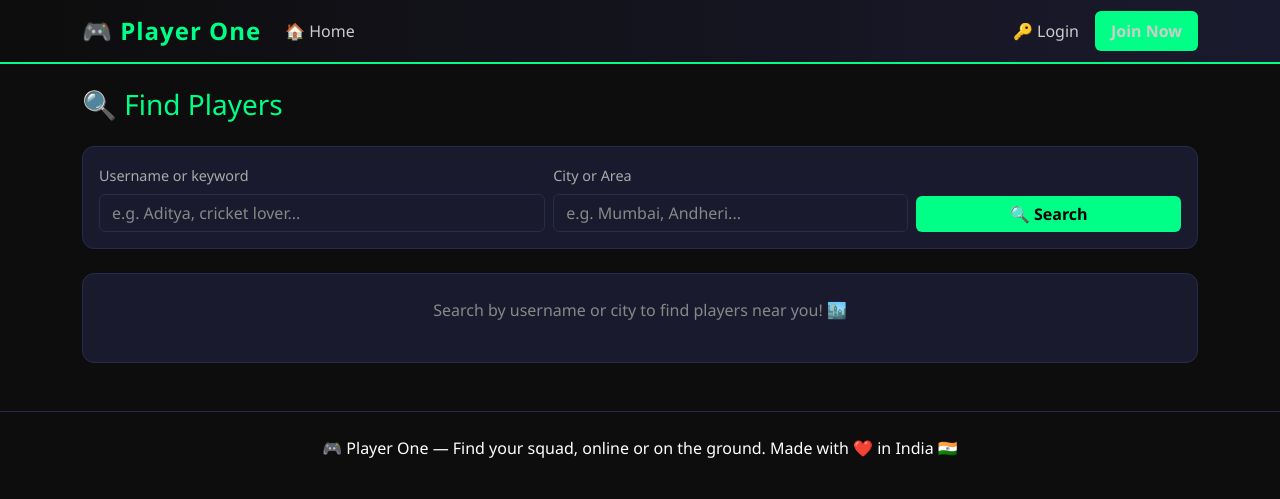
After one commit to AdityaLakhiwal22/PlayerOne, a Django app: page /search/ in a window 1280 px wide. The commit adds this page. Shown: the top 499 px of the page. Run offline with Django 4.2, Linux system fonts and the light colour scheme.

Commit message:
Add player search

```diff
--- /dev/null
+++ b/games/templates/games/search_players.html
@@ -0,0 +1,79 @@
+{% extends 'base.html' %}
+{% block title %}Find Players — Player One{% endblock %}
+
+{% block content %}
+<h3 style="color:#00ff87;" class="mb-4">🔍 Find Players</h3>
+
+<div class="card p-3 mb-4">
+    <form method="get" class="row g-2 align-items-end">
+        <div class="col-md-5">
+            <label class="form-label">Username or keyword</label>
+            <input type="text" name="q" class="form-control" placeholder="e.g. Aditya, cricket lover..." value="{{ query }}">
+        </div>
+        <div class="col-md-4">
+            <label class="form-label">City or Area</label>
+            <input type="text" name="city" class="form-control" placeholder="e.g. Mumbai, Andheri..." value="{{ city }}">
+        </div>
+        <div class="col-md-3">
+            <button type="submit" class="btn btn-p1 w-100">🔍 Search</button>
+        </div>
+    </form>
+</div>
+
+{% if query or city %}
+    {% if results %}
+    <p style="color:#888;" class="mb-3">{{ results|length }} player{{ results|length|pluralize }} found</p>
+    <div class="row g-3">
+        {% for profile in results %}
+        <div class="col-md-4">
+            <div class="card p-3 text-center">
+                {% if profile.avatar %}
+                <img src="{{ profile.avatar.url }}" class="rounded-circle mx-auto mb-2"
+                    style="width:70px;height:70px;object-fit:cover;border:2px solid #00ff87;">
+                {% else %}
+                <div class="rounded-circle mx-auto mb-2 d-flex align-items-center justify-content-center"
+                    style="width:70px;height:70px;background:#1a1a2e;border:2px solid #00ff87;font-size:1.8rem;">
+                    👤
+                </div>
+                {% endif %}
+
+                <h6 style="color:#fff;" class="mb-0">{{ profile.user.username }}</h6>
+
+                {% if profile.city %}
+                <p style="color:#888;" class="small mt-1 mb-1">
+                    📍 {% if profile.area %}{{ profile.area }}, {% endif %}{{ profile.city }}
+                </p>
+                {% endif %}
+
+                {% if profile.bio %}
+                <p style="color:#aaa;" class="small mb-2">{{ profile.bio|truncatechars:60 }}</p>
+                {% endif %}
+
+                <div class="d-flex justify-content-center gap-3 mb-2">
+                    <div>
+                        <p style="color:#00ff87;font-weight:800;" class="mb-0">{{ profile.user.posts.count }}</p>
+                        <p style="color:#888;" class="small mb-0">Posts</p>
+                    </div>
+                    <div>
+                        <p style="color:#00ff87;font-weight:800;" class="mb-0">{{ profile.reputation }}</p>
+                        <p style="color:#888;" class="small mb-0">Rep</p>
+                    </div>
+                </div>
+
+                <a href="{% url 'player_profile' profile.user.username %}" class="btn btn-p1 btn-sm w-100">View Profile</a>
+            </div>
+        </div>
+        {% endfor %}
+    </div>
+    {% else %}
+    <div class="card p-4 text-center">
+        <p style="color:#888;">No players found for "{{ query }}{% if city %} in {{ city }}{% endif %}" 😕</p>
+    </div>
+    {% endif %}
+{% else %}
+<div class="card p-4 text-center">
+    <p style="color:#888;">Search by username or city to find players near you! 🏙️</p>
+</div>
+{% endif %}
+
+{% endblock %}
--- a/games/urls.py
+++ b/games/urls.py
@@ -16,4 +16,5 @@ urlpatterns = [
     path('notifications/', views.notifications, name='notifications'),
     path('notifications/read/<int:pk>/', views.mark_read, name='mark_read'),
     path('rate/<str:username>/<int:post_pk>/', views.rate_player, name='rate_player'),
+    path('search/', views.search_players, name='search_players'),
 ]
--- a/games/views.py
+++ b/games/views.py
@@ -292,3 +292,28 @@ def rate_player(request, username, post_pk):
         'rated_user': rated_user,
         'post': post,
     })
+
+def search_players(request):
+    query = request.GET.get('q', '')
+    city = request.GET.get('city', '')
+    results = []
+
+    if query or city:
+        profiles = PlayerProfile.objects.select_related('user').all()
+        if query:
+            profiles = profiles.filter(
+                Q(user__username__icontains=query) |
+                Q(bio__icontains=query)
+            )
+        if city:
+            profiles = profiles.filter(
+                Q(city__icontains=city) |
+                Q(area__icontains=city)
+            )
+        results = profiles
+
+    return render(request, 'games/search_players.html', {
+        'results': results,
+        'query': query,
+        'city': city,
+    })
--- a/templates/base.html
+++ b/templates/base.html
@@ -86,6 +86,7 @@
                 <li class="nav-item"><a class="nav-link" href="/">🏠 Home</a></li>
                 {% if user.is_authenticated %}
                 <li class="nav-item"><a class="nav-link" href="{% url 'create_post' %}">➕ Post a Game</a></li>
+                <li class="nav-item"><a class="nav-link" href="{% url 'search_players' %}">🔍 Find Players</a></li>
                 <li class="nav-item"><a class="nav-link" href="{% url 'my_posts' %}">📋 My Posts</a></li>
                 {% endif %}
             </ul>
```
